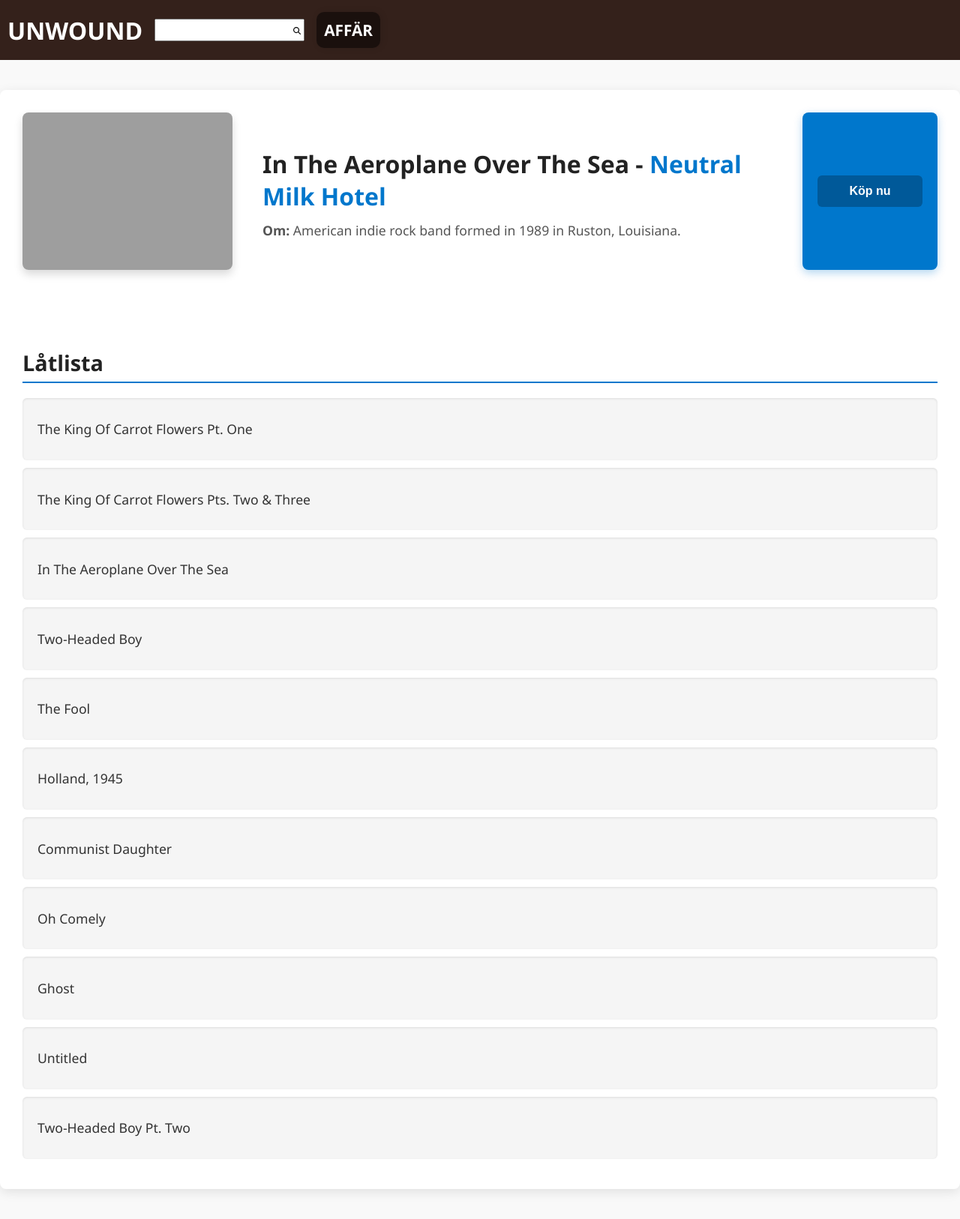
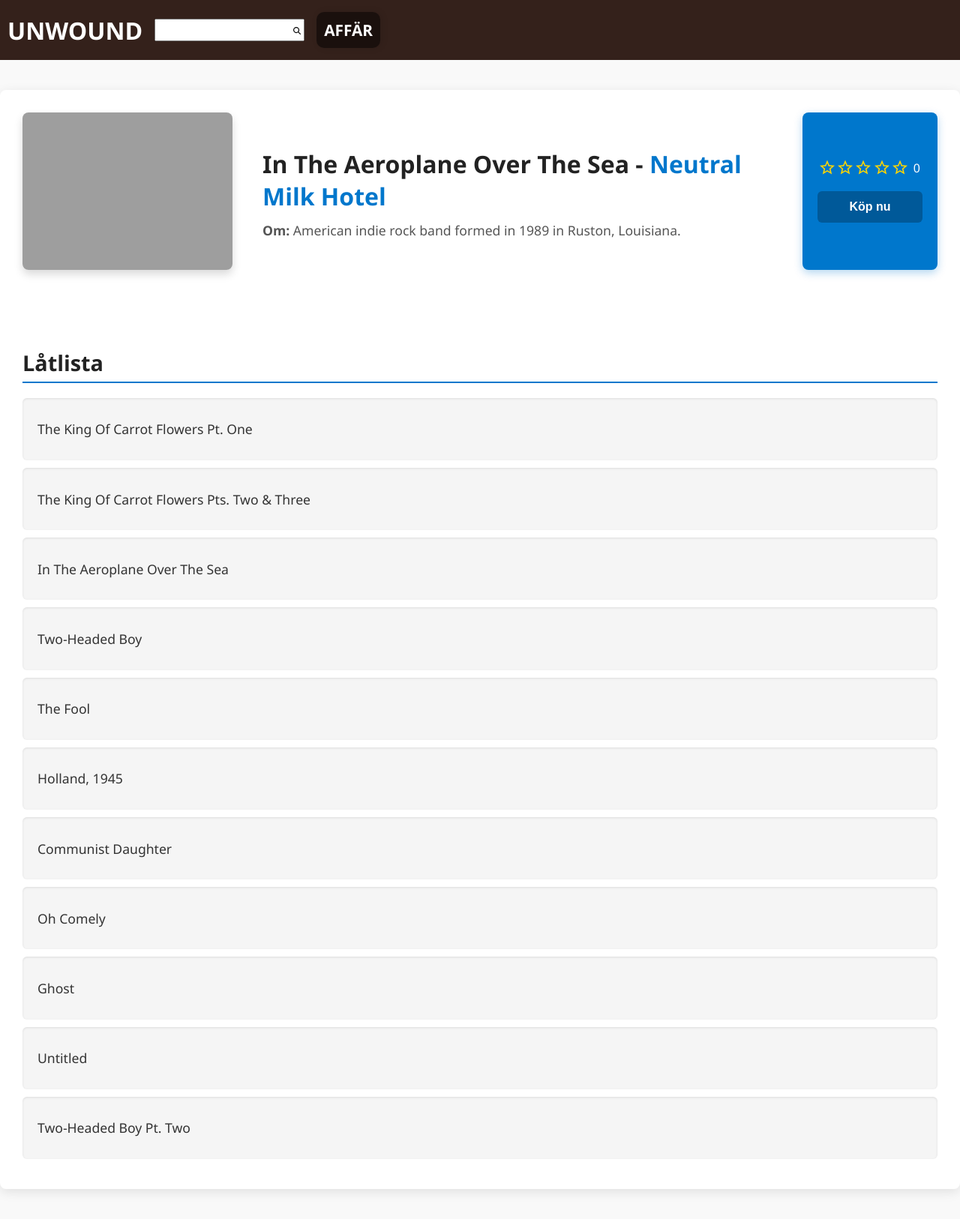
Before and after one commit to IF1shyI/skivaffar, a PHP site: the page made by sidor/album/album.php in a window 1280 px wide. Shown: the whole page at 75% size. Run offline with PHP 8.4, Linux system fonts and the light colour scheme; data comes from the database, SQL or seed files in the repository; both versions use the stored data as it was after the commit; grey boxes are pictures that could not be loaded.

Commit message:
Co-authored-by: Hampus1337 <Hampus1337@users.noreply.github.com>

```diff
--- a/css/sidor/album/album.css
+++ b/css/sidor/album/album.css
@@ -147,3 +147,25 @@
     background-color: #e0eaff;
     cursor: pointer;
 }
+
+.rating{
+    display: flex;
+    flex-wrap: wrap;
+    width: 100%;
+    margin-bottom: 1rem;
+    text-align: center;
+    justify-content: center;
+}
+
+.star-con{
+    margin-right: 8px;
+}
+
+.rating-star{
+    user-select: none;
+}
+
+.rating-val{
+    user-select: none;
+    cursor: pointer;
+}
--- /dev/null
+++ b/funktioner/rating/rating.php
@@ -0,0 +1,58 @@
+<?php
+require_once __DIR__ . "/../db/connect.php";
+
+function getRating($albumname)
+{
+    try {
+
+        // Kontrollera om alla fält är tomma
+        if (empty($albumname)) {
+            return;
+        }
+
+        $pdo = connectToDb();
+
+        // Kolla om artisten finns
+        $sql = "SELECT albums.rating, ratings.*
+                FROM albums
+                INNER JOIN ratings ON ratings.albumnum = albums.rowid
+                WHERE albums.name = :albumname";
+        $stmt = $pdo->prepare($sql);
+        $stmt->execute([':albumname' => $albumname]);
+        $datarows = $stmt->fetchAll(PDO::FETCH_ASSOC);
+
+        $rating = 0;
+        $wrapper = "";
+        $stars = "";
+
+        if (count($datarows) > 0) {
+            $data = $datarows[0];
+        } else {
+            for ($i = 0; $i < 5; $i++) {
+                $stars .= <<<HTML
+                    <img class="rating-star {$i}" src="../../public/bilder/stars/empty.svg" alt="tom">
+                HTML;
+            }
+        }
+        $starCon = <<<HTML
+            <div class="star-con">
+                $stars
+            </div>
+        HTML;
+        $ratingdiv = <<<HTML
+                    <div class="rating-val">{$rating}</div>
+                HTML;
+        $ratings = "";
+        for ($i = 0; $i < count($datarows); $i++) {
+            $ratings .= <<<HTML
+                    <img src="../../public/bilder/stars/empty.svg" alt="tom">
+                HTML;
+        }
+        $wrapper .= $starCon;
+        $wrapper .= $ratingdiv;
+
+        echo $wrapper;
+    } catch (PDOException $e) {
+        echo "<p>Fel vid databasanrop: " . $e->getMessage() . "</p>";
+    }
+}
--- /dev/null
+++ b/funktioner/rating/updatelive.js
@@ -0,0 +1,18 @@
+document.addEventListener("mouseover",(e)=>{
+    if (e.target.classList.contains("rating-star")) {
+
+        document.querySelectorAll(".rating-star").forEach((star)=>{
+            star.src = "../../public/bilder/stars/empty.svg"
+            if (star.classList[1] <= e.target.classList[1]){
+                star.src = "../../public/bilder/stars/full.svg"
+            }
+        })
+    }
+})
+
+document.addEventListener("click",(e)=>{
+    if (e.target.classList.contains("rating-star")){
+        const rating = Number(e.target.classList[1]) + 1;
+        console.log(rating)
+    }
+})
--- a/mallar/header/header.php
+++ b/mallar/header/header.php
@@ -3,6 +3,9 @@
 require_once __DIR__ . "/../../config.php";
 
 $shopURL = BASE_URL . "/sidor/buy.php";
+
+$st1url = __DIR__ . "../../css/header/header.css";
+$st2url = __DIR__ . "../../css/header/search.css";
 
 $header = <<<HTML
 <header>
--- a/sidor/album/album.php
+++ b/sidor/album/album.php
@@ -1,5 +1,6 @@
 <?php
 require_once "../../funktioner/db/connect.php";
+require_once __DIR__ . "/../../funktioner/rating/rating.php";
 
 $albumname = $_GET['album'] ?? '';
 
@@ -66,6 +67,10 @@
         </div>
 
         <div class="Köp">
+            <div class="rating">
+                <?= getRating($title); ?>
+                <script src="../../funktioner/rating/updatelive.js"></script>
+            </div>
             <button class="shop-button">Köp nu</button>
         </div>
 
```
Also changed, not shown: funktioner/rating/sendrating.php (added, +23 -0 lines), db/skiva.sqlite3, public/bilder/stars/empty.svg (added), public/bilder/stars/full.svg (added), public/bilder/stars/half.svg (added).
